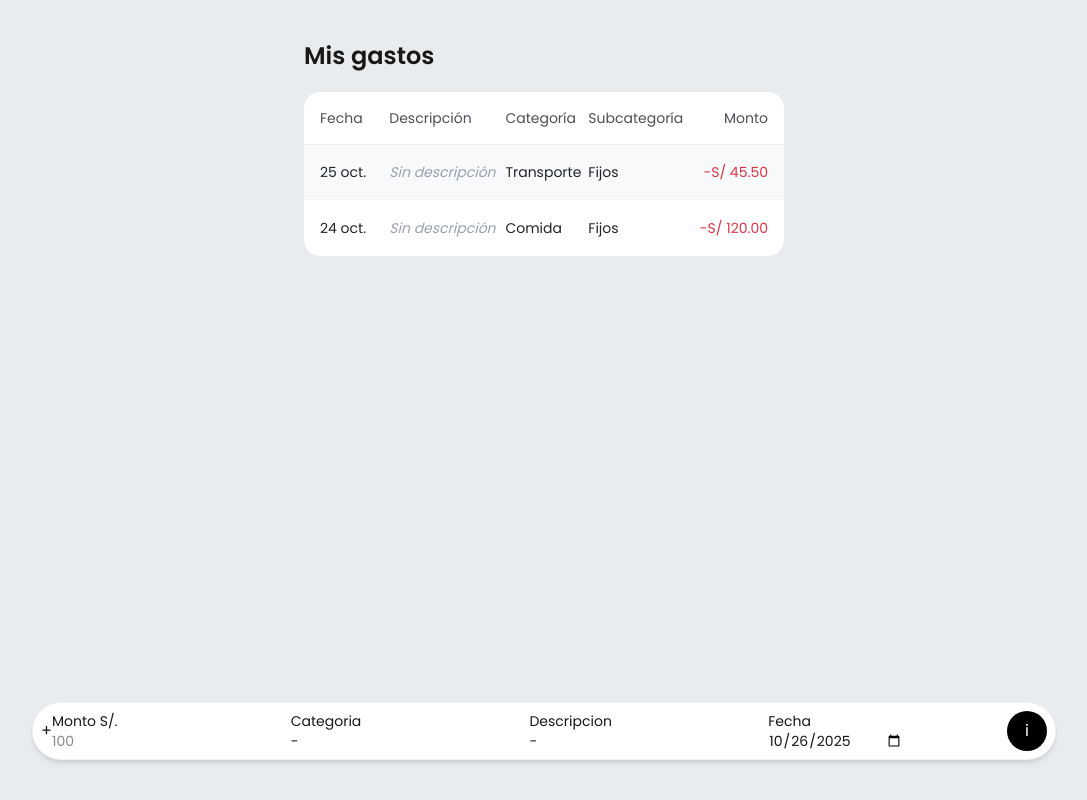
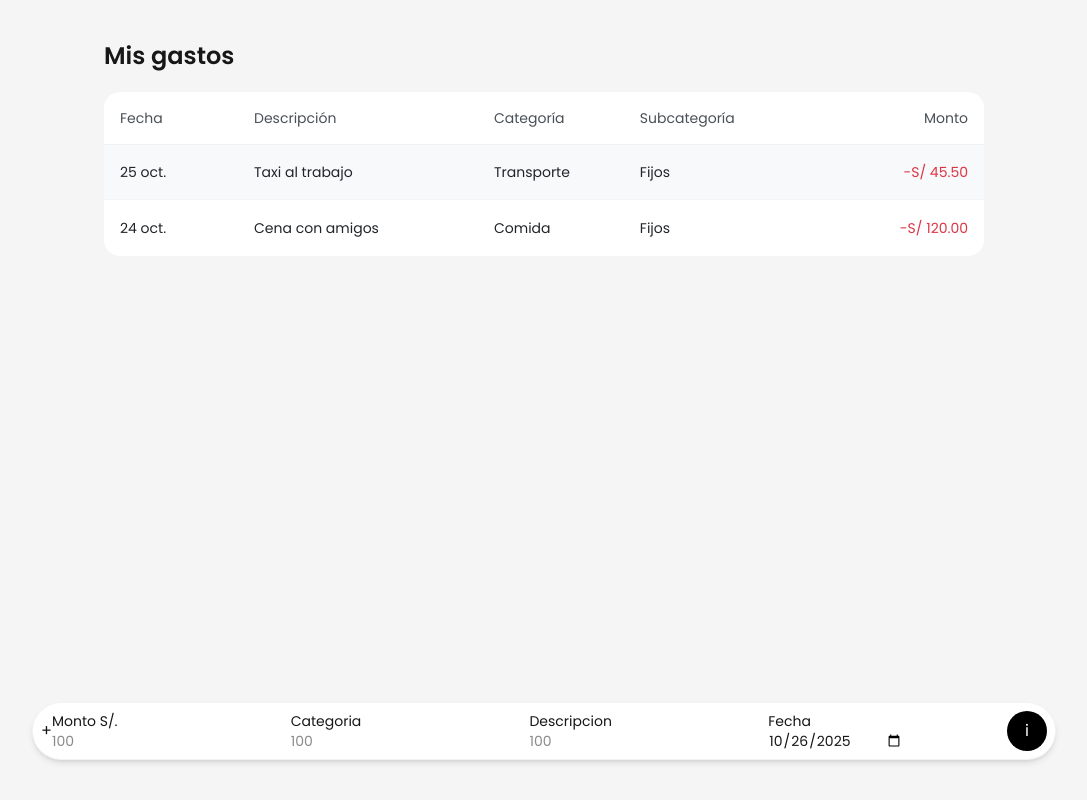
Before and after one commit to diegofbacag/personal-finance-app, a Next.js app in the folder front/kuntur-website/: page /expenses/my-expenses in a window 1280 px wide. Shown: the whole page, without its empty margins (96-1183 px from the left). Built offline with nearby package versions, Linux system fonts and the light colour scheme.

Commit message:
final table commit

```diff
--- a/front/kuntur-website/app/expenses/my-expenses/page.tsx
+++ b/front/kuntur-website/app/expenses/my-expenses/page.tsx
@@ -33,9 +33,9 @@ const expenses: Expense[] = [
 
 export default function MyExpensesPage() {
   const [expenseFormData, setExpenseFormData] = useState<ExpenseForm>({
-    amount: '-',
-    category: '-',
-    description: '-',
+    amount: '',
+    category: '',
+    description: '',
     date: new Date().toISOString().split('T')[0],
   })
   const [expenseHistory, setExpenseHistory] = useState<Expense[]>(expenses)
@@ -56,15 +56,15 @@ export default function MyExpensesPage() {
     setExpenseHistory((prev) => [...prev, newExpense])
 
     setExpenseFormData({
-      amount: '-',
-      category: '-',
-      description: '-',
+      amount: '',
+      category: '',
+      description: '',
       date: new Date().toISOString().split('T')[0],
     })
   }
 
   return (
-    <main className="py-10 px-100 font-poppins bg-[#e9ecef] min-h-screen pb-30">
+    <main className="py-10 px-50 font-poppins bg-[#f5f5f5] min-h-screen pb-30">
       <header className="mb-5">
         <h1 className="text-2xl font-bold">Mis gastos</h1>
       </header>
@@ -109,7 +109,7 @@ export default function MyExpensesPage() {
                     })}
                   </td>
                   <td className="truncate max-w-[200px]">
-                    {!e.description || (
+                    {e.description || (
                       <span className="text-gray-400 italic">
                         Sin descripción
                       </span>
```
